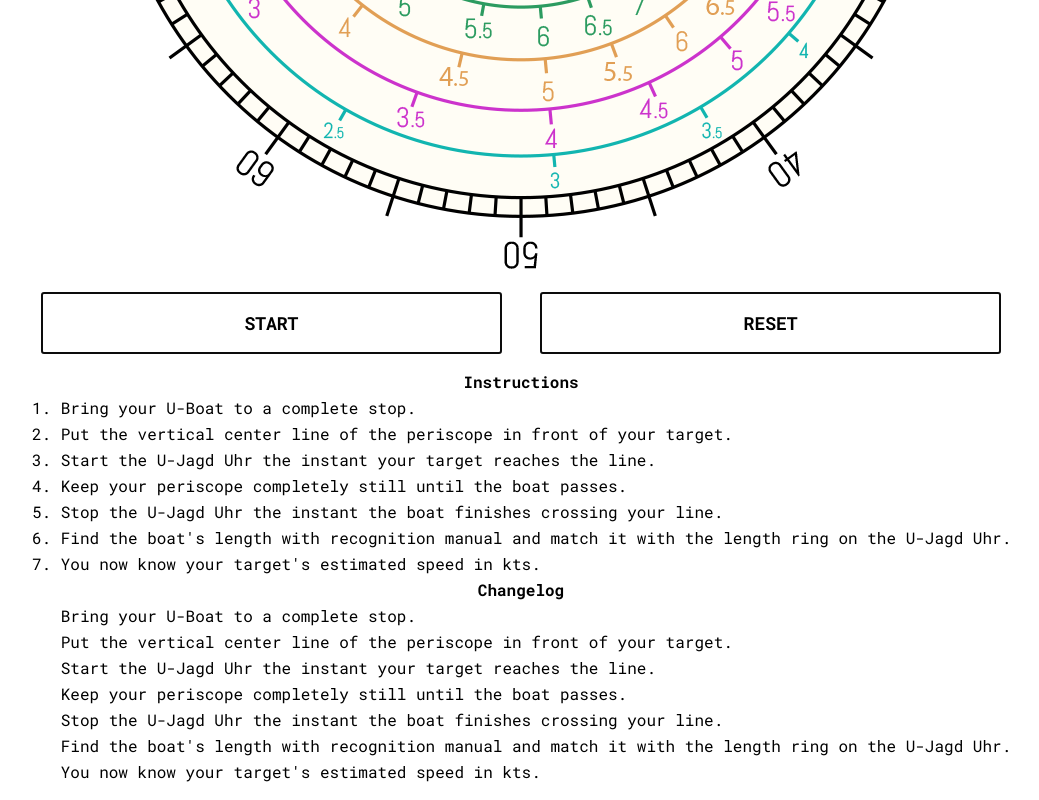
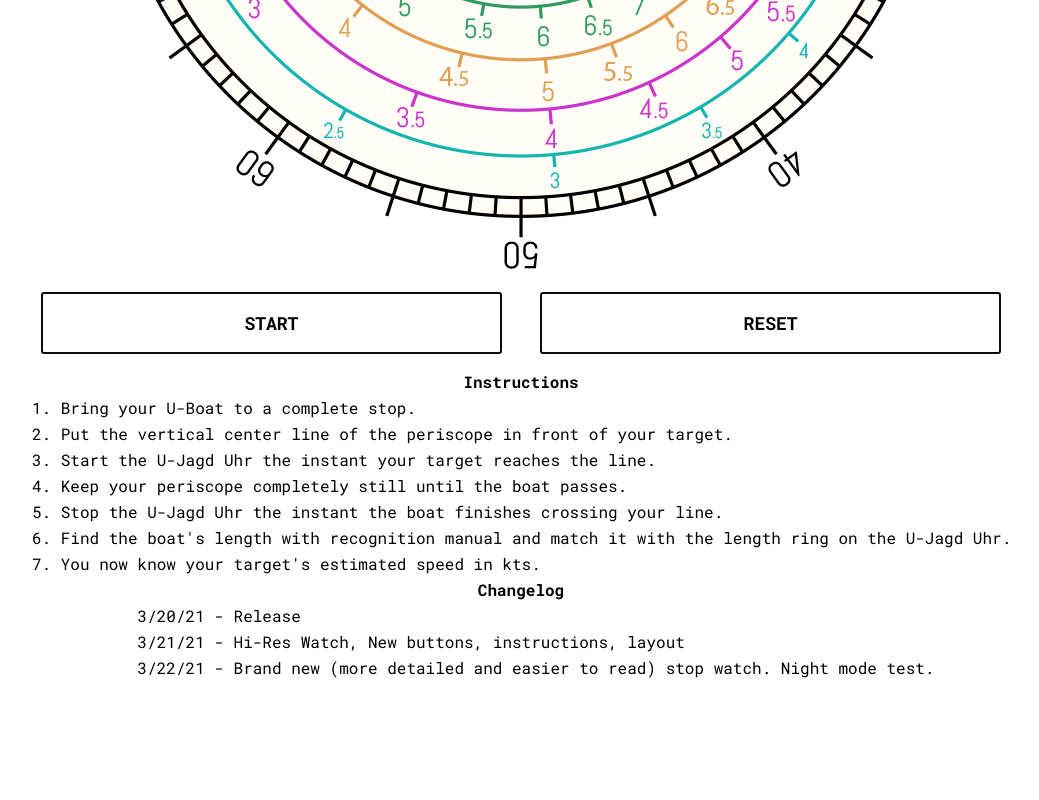
Before and after one commit to frazierzak/ujagd, a plain HTML site: page index.html in a window 1280 px wide. Shown: the part 776-1576 px from the top of the page, without its empty margins (119-1158 px from the left). After the commit the page ends 1472 px from the top, so only its background shows below. Drawn offline with nearby package versions, Linux system fonts and the light colour scheme.

Commit message:
Changelog added

```diff
--- a/index.html
+++ b/index.html
@@ -43,13 +43,9 @@
 	</ol>
 	<h2>Changelog</h2>
 	<ul>
-		<li>Bring your U-Boat to a complete stop.</li>
-		<li>Put the vertical center line of the periscope in front of your target.</li>
-		<li>Start the U-Jagd Uhr the instant your target reaches the line.</li>
-		<li>Keep your periscope completely still until the boat passes.</li>
-		<li>Stop the U-Jagd Uhr the instant the boat finishes crossing your line.</li>
-		<li>Find the boat's length with recognition manual and match it with the length ring on the U-Jagd Uhr.</li>
-		<li>You now know your target's estimated speed in kts.</li>
+		<li><strong>3/20/21</strong> - Release</li>
+		<li><strong>3/21/21</strong> - Hi-Res Watch, New buttons, instructions, layout</li>
+		<li><strong>3/22/21</strong> - Brand new (more detailed and easier to read) stop watch. Night mode test.</li>
 	</ul>
 	<script src="https://code.jquery.com/jquery-3.2.1.min.js"></script>
 	<script type="text/javascript" src="main.js"></script>
```
